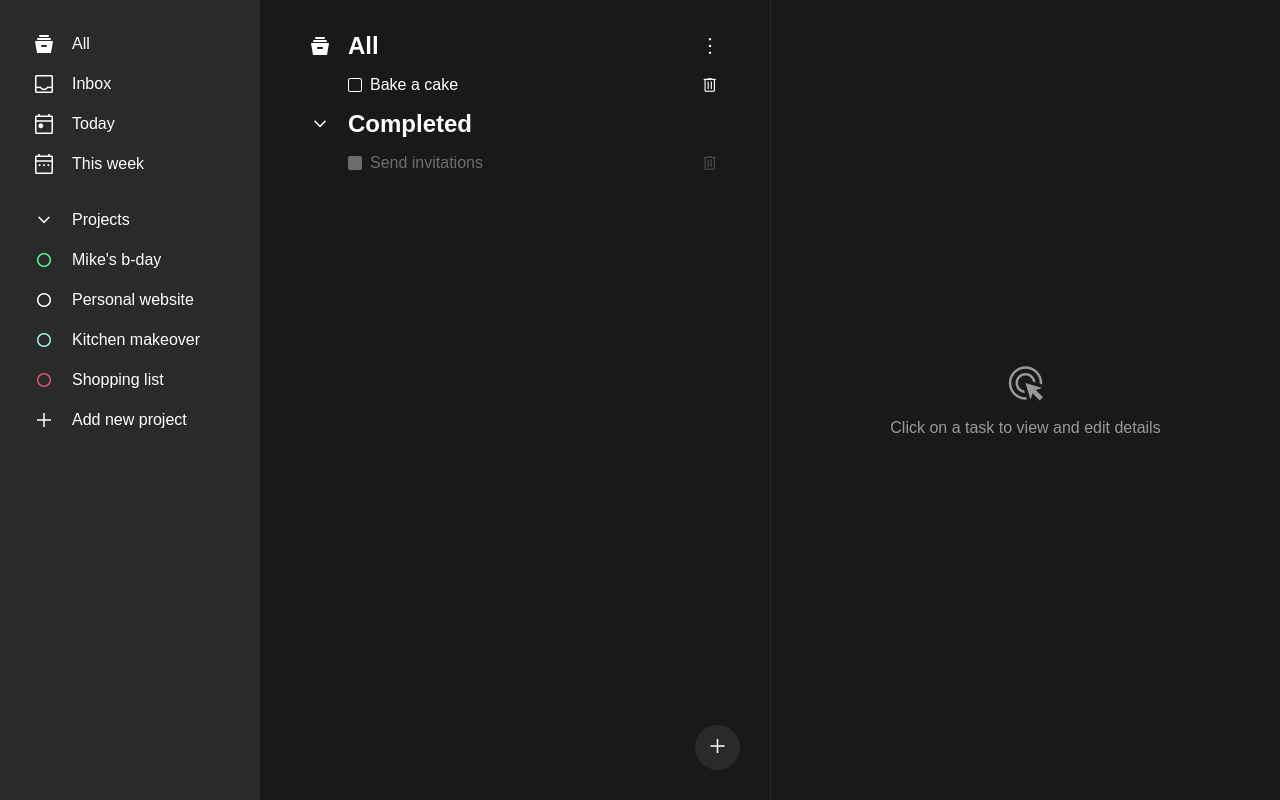
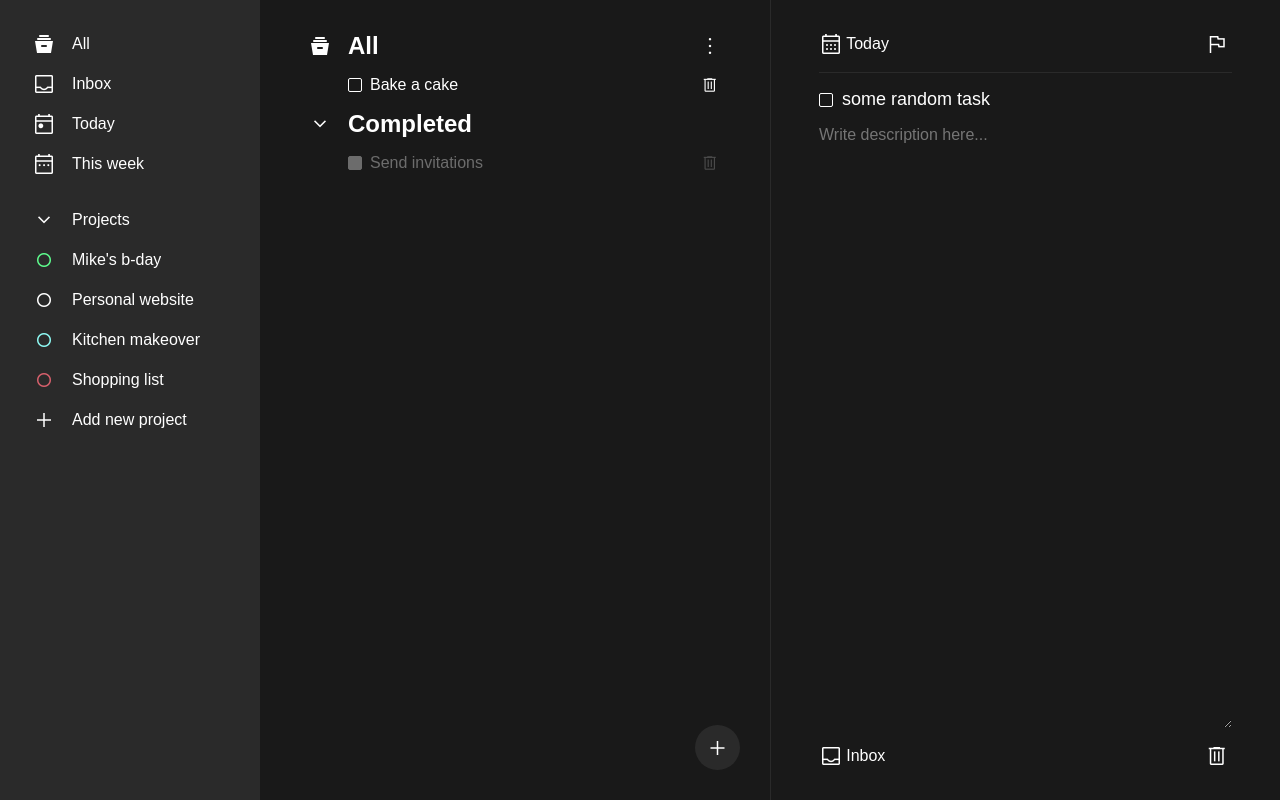
Before and after one commit to mmxwillow/to-do-list, a website built with webpack: page dist/index.html in a window 1280 px wide. Built offline with nearby package versions, Linux system fonts and the light colour scheme.

Commit message:
Details view design

```diff
--- a/dist/index.html
+++ b/dist/index.html
@@ -172,7 +172,32 @@
             </div>
     </div>
     <div class="task-view">
-        <div class="no-task">
+        <div class="details">
+            <div class="properties">
+                <button title="Due date" id="update-due-date" type="button">
+                    <span class="material-symbols-outlined">
+                        calendar_month
+                    </span>
+                    Today
+                </button>
+                <button title="Priority" id="update-priority" class="none" type="button"><span
+                    class="material-symbols-outlined">flag</span></button>
+            </div>
+            <div class="current-task-name">
+                <input type="checkbox">
+                <div>some random task</div>
+            </div>
+            <textarea name="description" id="current-description" cols="10" rows="10" placeholder="Write description here..."></textarea>
+            <div class="buttons">
+                <button title="Project" id="update-projects" type="button"><span class="material-symbols-outlined">inbox</span>
+                    <div id="tv-current-project">Inbox</div>
+                </button>
+                <button>
+                    <span class="material-symbols-outlined">delete</span>
+                </button>
+            </div>
+        </div>
+        <div class="no-task hidden">
             <span class="material-symbols-outlined">
                 ads_click
                 </span>
--- a/dist/style.css
+++ b/dist/style.css
@@ -89,6 +89,8 @@ ul.projects{
     color: white;
     background-color:var(--medium-gray);
     border:none;
+    display:grid;
+    grid-template-columns:1fr;
 }
 .add-item-popup:hover{
     cursor:pointer;
@@ -128,11 +130,7 @@ ul.projects{
 .add-project-popup input:focus{
     outline:0;
 }
-.btns>button,
-.priority button,
-.change-project button,
-.add-project-popup button,
-.colors button{
+button{
     background: transparent;
     color:white;
     border:none;
@@ -177,7 +175,7 @@ ul.projects{
     color:white;
     border:none;
     font:inherit;
-    padding:0.5em;
+    width: calc(100% - 1em);
 }
 .description textarea:focus{
     outline:1px solid #444;
@@ -353,7 +351,7 @@ main button{
 .tasks button>span{
     font-size:18px;
 }
-.tasks input[type="checkbox"]{
+input[type="checkbox"]{
     appearance: none;
     border:1px solid;
     color:white;
@@ -361,7 +359,7 @@ main button{
     border-radius: 2px ;
     aspect-ratio: 1/1;
 }
-.tasks input[type="checkbox"]:checked{
+input[type="checkbox"]:checked{
     color: white;
     background-color: white;
 }
@@ -399,7 +397,7 @@ section:hover{
 .task-view{
     background-color: var(--dark-gray);
     border-left: 1px solid var(--medium-gray);
-    padding:2em;
+    padding:2em 3em;
     display:grid;
 }
 .no-task{
@@ -419,6 +417,41 @@ section:hover{
     position: absolute;
     top:0;
     left:-1em;
+}
+
+.details{
+    display: grid;
+    grid-template-rows: min-content min-content 1fr min-content;
+    gap:1em;
+}
+.properties{
+    display:flex;
+    justify-content:space-between;
+    border-bottom: 1px solid var(--medium-gray);
+    padding-bottom: 1em;
+}
+.buttons{
+    display:flex;
+    justify-content:space-between;
+}
+.details textarea{
+    background: none;
+    color:white;
+    border:transparent;
+    font: inherit;
+}
+.details textarea{
+    outline:none;
+}
+#update-projects{
+    justify-self: end;
+}
+.current-task-name{
+    display:grid;
+    grid-template-columns:min-content 1fr;
+    align-items: center;
+    gap:0.5em;
+    font-size: 18px;
 }
 
 
```
